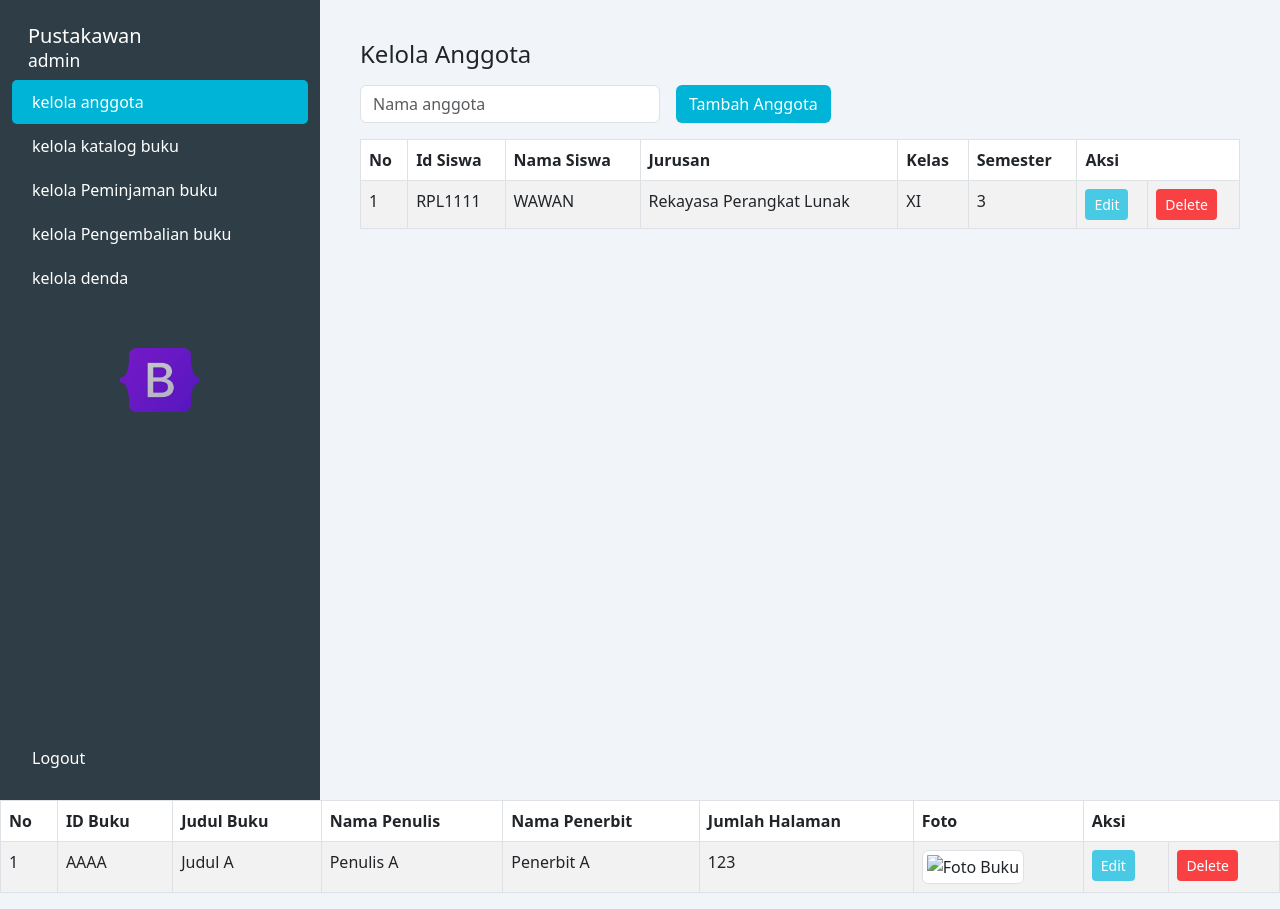
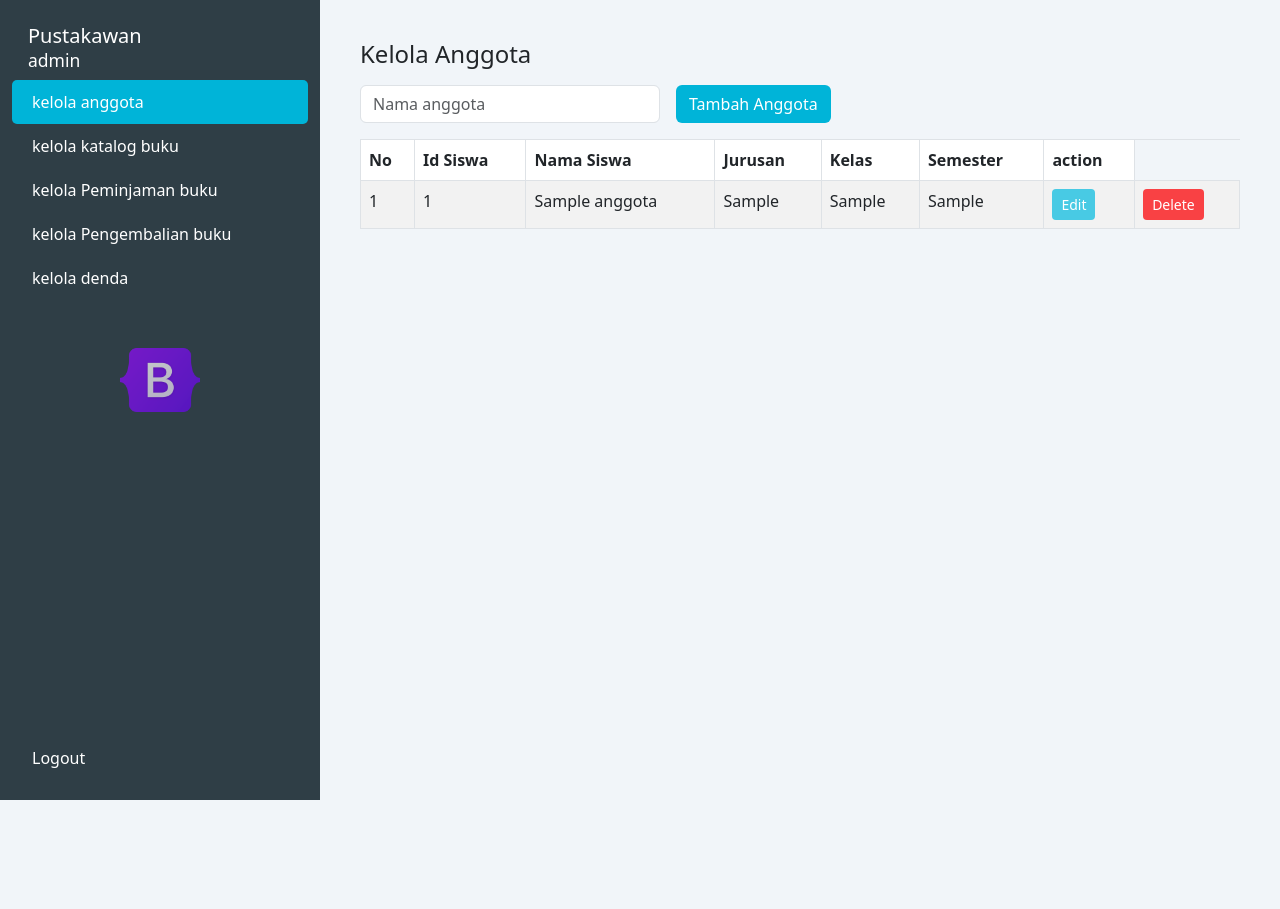
Before and after one commit to ekireski9983/perpustakaan_TA, a PHP site: page /kelola_anggota.php in a window 1280 px wide. After the commit the page ends 800 px from the top, so only its background shows below. Run offline with PHP 8.4, Linux system fonts and the light colour scheme; tables that the repository leaves empty or names only in its code hold one stand-in row (values such as "Sample post"); some libraries are stand-ins or nearby versions.

Commit message:
update tabel kelola anggota

```diff
--- a/kelola_anggota.php
+++ b/kelola_anggota.php
@@ -1,3 +1,17 @@
+<?php
+// Koneksi ke database
+$koneksi = mysqli_connect("localhost", "root", "", "perpustakaan"); // Ganti "nama_database" sesuai kebutuhan Anda
+
+// Cek koneksi
+if (!$koneksi) {
+    die("Koneksi gagal: " . mysqli_connect_error());
+}
+
+// Ambil data dari tabel data_anggota
+$query = "SELECT * FROM data_anggota";
+$result = mysqli_query($koneksi, $query);
+?>
+
 <!DOCTYPE html>
 <html lang="en">
 <head>
@@ -6,67 +20,18 @@
   <title>Kelola Anggota</title>
   <link href="https://cdn.jsdelivr.net/npm/bootstrap@5.3.0/dist/css/bootstrap.min.css" rel="stylesheet" />
   <style>
-    body {
-      background-color: #f1f5f9;
-    }
-
-    .sidebar {
-      background-color: #2f3e46;
-      color: white;
-    }
-
-    .sidebar a {
-      display: block;
-      color: white;
-      padding: 10px 20px;
-      text-decoration: none;
-    }
-
-    .sidebar a:hover,
-    .sidebar a.active {
-      background-color: #00b4d8;
-      border-radius: 5px;
-    }
-
-    .sidebar .logout {
-      position: absolute;
-      bottom: 20px;
-      width: 100%;
-    }
-
-    .sidebar .image-box img {
-      width: 80px;
-      opacity: 0.7;
-    }
-
-    .main-content {
-      padding: 40px;
-    }
-
-    .table thead {
-      background-color: #f8f9fa;
-    }
-
-    .btn-edit {
-      background-color: #48cae4;
-      color: white;
-    }
-
-    .btn-delete {
-      background-color: #f94144;
-      color: white;
-    }
-
-    .btn-tambah {
-      background-color: #00b4d8;
-      color: white;
-    }
-
-    @media (max-width: 768px) {
-      .main-content {
-        padding: 20px;
-      }
-    }
+    body { background-color: #f1f5f9; }
+    .sidebar { background-color: #2f3e46; color: white; }
+    .sidebar a { display: block; color: white; padding: 10px 20px; text-decoration: none; }
+    .sidebar a:hover, .sidebar a.active { background-color: #00b4d8; border-radius: 5px; }
+    .sidebar .logout { position: absolute; bottom: 20px; width: 100%; }
+    .sidebar .image-box img { width: 80px; opacity: 0.7; }
+    .main-content { padding: 40px; }
+    .table thead { background-color: #f8f9fa; }
+    .btn-edit { background-color: #48cae4; color: white; }
+    .btn-delete { background-color: #f94144; color: white; }
+    .btn-tambah { background-color: #00b4d8; color: white; }
+    @media (max-width: 768px) { .main-content { padding: 20px; } }
   </style>
 </head>
 <body>
@@ -74,9 +39,7 @@
   <!-- Mobile Topbar -->
   <div class="row d-md-none bg-dark text-white p-2">
     <div class="col">
-        <button class="btn btn-outline-light" data-bs-toggle="offcanvas" data-bs-target="#sidebarMenu">
-          ☰ Menu
-        </button>
+      <button class="btn btn-outline-light" data-bs-toggle="offcanvas" data-bs-target="#sidebarMenu">☰ Menu</button>
       <span class="ms-3">Kelola Anggota</span>
     </div>
   </div>
@@ -120,7 +83,7 @@
       <h4>Kelola Anggota</h4>
       <div class="d-flex flex-wrap gap-2 align-items-center mb-3 mt-3">
         <input type="text" class="form-control form-control-md me-2" placeholder="Nama anggota" style="max-width: 300px;" />
-          <button class="btn btn-tambah btn-md">Tambah Anggota</button>
+        <a href="tambah_anggota.php" class="btn btn-tambah btn-md"  data-bs-toggle="modal" data-bs-target="#tambahAnggotaModal">Tambah Anggota</a>
       </div>
       <div class="table-responsive">
         <table class="table table-bordered table-striped">
@@ -132,21 +95,25 @@
               <th>Jurusan</th>
               <th>Kelas</th>
               <th>Semester</th>
-                <th colspan="2">Aksi</th>
+              <th>action</th>
             </tr>
           </thead>
           <tbody>
-              <tr>
-                <td>1</td>
-                <td>RPL1111</td>
-                <td>WAWAN</td>
-                <td>Rekayasa Perangkat Lunak</td>
-                <td>XI</td>
-                <td>3</td>
-                <td><button class="btn btn-sm btn-edit">Edit</button></td>
-                <td><button class="btn btn-sm btn-delete">Delete</button></td>
-              </tr>
-              <!-- Tambahkan baris lain jika diperlukan -->
+            <?php
+            $no = 1;
+            while ($row = mysqli_fetch_assoc($result)) {
+              echo "<tr>";
+              echo "<td>" . $no++ . "</td>";
+              echo "<td>" . htmlspecialchars($row['id_siswa']) . "</td>";
+              echo "<td>" . htmlspecialchars($row['nama']) . "</td>";
+              echo "<td>" . htmlspecialchars($row['jurusan']) . "</td>";
+              echo "<td>" . htmlspecialchars($row['kelas']) . "</td>";
+              echo "<td>" . htmlspecialchars($row['semester']) . "</td>";
+              echo '<td><a href="edit_anggota.php?id=' . urlencode($row['id_siswa']) . '" class="btn btn-sm btn-edit">Edit</a></td>';
+              echo '<td><a href="hapus_anggota.php?id=' . urlencode($row['id_siswa']) . '" class="btn btn-sm btn-delete" onclick="return confirm(\'Yakin ingin menghapus?\')">Delete</a></td>';
+              echo "</tr>";
+            }
+            ?>
           </tbody>
         </table>
       </div>
@@ -158,38 +125,3 @@
 <script src="https://cdn.jsdelivr.net/npm/bootstrap@5.3.0/dist/js/bootstrap.bundle.min.js"></script>
 </body>
 </html>
-
-
-<div class="table-responsive">
-          <table class="table table-bordered table-striped">
-            <thead>
-              <tr>
-                <th>No</th>
-                <th>ID Buku</th>
-                <th>Judul Buku</th>
-                <th>Nama Penulis</th>
-                <th>Nama Penerbit</th>
-                <th>Jumlah Halaman</th>
-                <th>Foto</th>
-                <th colspan="2">Aksi</th>
-              </tr>
-            </thead>
-            <tbody>
-              <tr>
-                <td>1</td>
-                <td>AAAA</td>
-                <td>Judul A</td>
-                <td>Penulis A</td>
-                <td>Penerbit A</td>
-                <td>123</td>
-                <td><img src="https://via.placeholder.com/40" alt="Foto Buku" class="img-thumbnail" /></td>
-                <td><button class="btn btn-sm btn-edit">Edit</button></td>
-                <td><button class="btn btn-sm btn-delete">Delete</button></td>
-              </tr>
-              <!-- Tambahkan baris data lain sesuai kebutuhan -->
-            </tbody>
-          </table>
-        </div>
-      </main>
-    </div>
-  </div>
```
Also changed, not shown: tambah_anggota.php (added, +39 -0 lines). Lines whose indentation alone changed are shown as unchanged.
